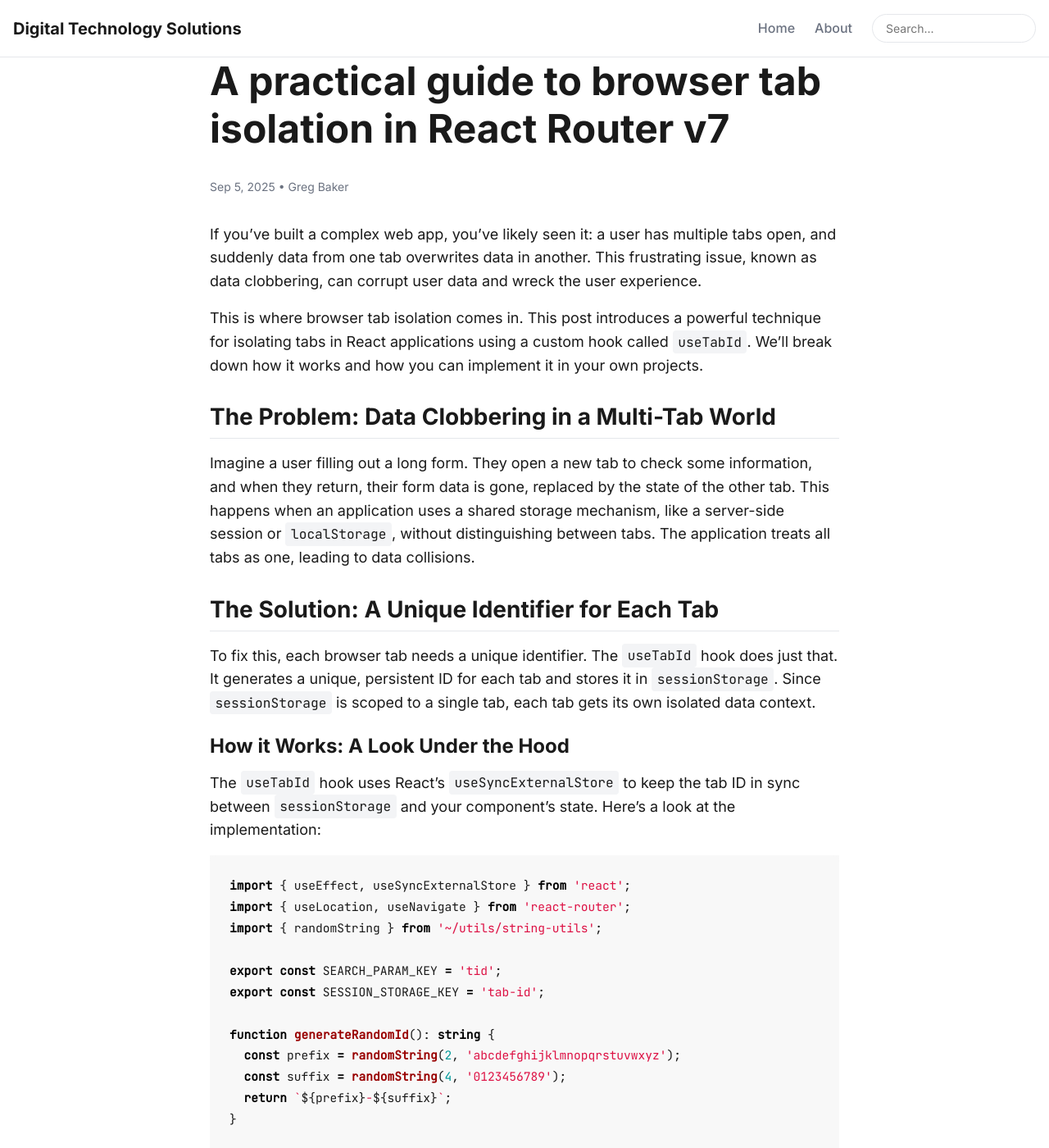
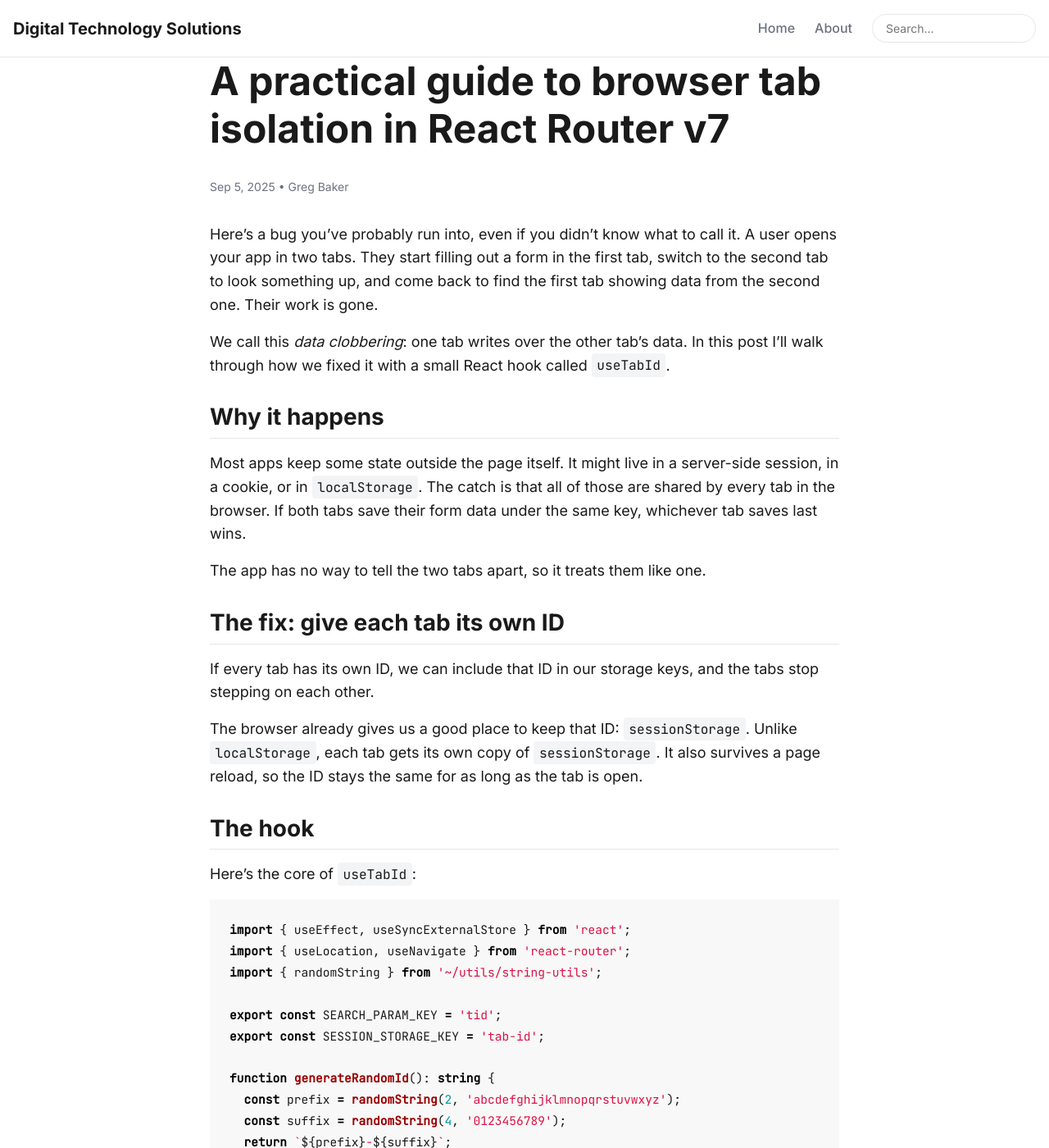
Before and after one commit to STN-DTS/stn-dts.github.io, a Jekyll site: the page built from docs/_posts/2025-09-05-browser-tab-isolation.md, in a window 1280 px wide and 1400 px high. Shown: the whole window at 82% size. Built offline with Jekyll 4.4.1, drawn with Linux system fonts in a browser that asks for light colours; some of the changed text lies outside the part shown.

Commit message:
docs(blog): rewrite browser tab isolation post in plainer language
Co-authored-by: Copilot <223556219+Copilot@users.noreply.github.com>

````diff
--- a/docs/_posts/2025-09-05-browser-tab-isolation.md
+++ b/docs/_posts/2025-09-05-browser-tab-isolation.md
@@ -6,30 +6,31 @@ date: 2025-09-05
 categories: react-router browser
 ---
 
-If you've built a complex web app, you've likely seen it: a user has multiple tabs open, and suddenly data from one tab
-overwrites data in another. This frustrating issue, known as data clobbering, can corrupt user data and wreck the user
-experience.
+Here's a bug you've probably run into, even if you didn't know what to call it. A user opens your app in two tabs. They
+start filling out a form in the first tab, switch to the second tab to look something up, and come back to find the first
+tab showing data from the second one. Their work is gone.
 
-This is where browser tab isolation comes in. This post introduces a powerful technique for isolating tabs in React applications
-using a custom hook called `useTabId`. We'll break down how it works and how you can implement it in your own projects.
+We call this *data clobbering*: one tab writes over the other tab's data. In this post I'll walk through how we fixed it
+with a small React hook called `useTabId`.
 
-## The Problem: Data Clobbering in a Multi-Tab World
+## Why it happens
 
-Imagine a user filling out a long form. They open a new tab to check some information, and when they return, their form data is
-gone, replaced by the state of the other tab. This happens when an application uses a shared storage mechanism, like a
-server-side session or `localStorage`, without distinguishing between tabs. The application treats all tabs as one, leading to
-data collisions.
+Most apps keep some state outside the page itself. It might live in a server-side session, in a cookie, or in
+`localStorage`. The catch is that all of those are shared by every tab in the browser. If both tabs save their form data
+under the same key, whichever tab saves last wins.
 
-## The Solution: A Unique Identifier for Each Tab
+The app has no way to tell the two tabs apart, so it treats them like one.
 
-To fix this, each browser tab needs a unique identifier. The `useTabId` hook does just that. It generates a unique, persistent
-ID for each tab and stores it in `sessionStorage`. Since `sessionStorage` is scoped to a single tab, each tab gets its own
-isolated data context.
+## The fix: give each tab its own ID
 
-### How it Works: A Look Under the Hood
+If every tab has its own ID, we can include that ID in our storage keys, and the tabs stop stepping on each other.
 
-The `useTabId` hook uses React's `useSyncExternalStore` to keep the tab ID in sync between `sessionStorage` and your component's
-state. Here's a look at the implementation:
+The browser already gives us a good place to keep that ID: `sessionStorage`. Unlike `localStorage`, each tab gets its own
+copy of `sessionStorage`. It also survives a page reload, so the ID stays the same for as long as the tab is open.
+
+## The hook
+
+Here's the core of `useTabId`:
 
 ```tsx
 import { useEffect, useSyncExternalStore } from 'react';
@@ -77,17 +78,27 @@ export function useTabId(options?: Options): string | undefined {
 }
 ```
 
-The hook's logic is straightforward:
+There isn't much to it. Taking it one piece at a time:
 
-1.  **Generate a unique ID:** `generateRandomId` creates a random, human-readable ID.
-2.  **Store the ID in `sessionStorage`:** `getSnapshot` gets the current tab ID from `sessionStorage` or creates a new one. This
-    makes the ID persist through page reloads in the same tab.
-3.  **Subscribe to changes:** `subscribe` listens for changes to the tab ID in `sessionStorage`. If the ID changes,
-    `useSyncExternalStore` triggers a re-render, ensuring the component always has the latest ID.
+- `generateRandomId` makes a short ID like `kq-4821`. It doesn't need to be globally unique, just different enough that
+  two tabs open at the same time won't get the same one. Keeping it short and readable also makes it easier to spot in
+  logs and URLs when you're debugging.
+- `getSnapshot` looks for an ID in `sessionStorage`. If there isn't one yet, it makes one and saves it. Either way, you
+  get the same ID back every time you call it in that tab.
+- `subscribe` listens for the browser's `storage` event so that if the stored ID ever changes, React knows to re-render.
 
-### Putting it all Together: Using the `useTabId` Hook
+These three pieces are wired together with `useSyncExternalStore`. That's React's built-in hook for reading a value that
+lives outside of React (here, `sessionStorage`) and keeping your component up to date with it. You give it a function to
+subscribe to changes, a function to read the current value, and a function to use during server rendering.
 
-Here's how to use the `useTabId` hook in a React component:
+That last one matters. When the page is rendered on the server there's no `window` and no `sessionStorage`, so the hook
+can't read the ID from there. Instead it falls back to the `tid` value in the URL's query string (`?tid=kq-4821`). The
+parts of the hook I left out above handle keeping that query parameter in sync with the stored ID, so the server and the
+browser end up agreeing on which tab is which.
+
+## Using it
+
+In a component, it looks like this:
 
 ```tsx
 import { useTabId } from '~/hooks/use-tab-id';
@@ -102,18 +113,22 @@ function MyComponent() {
 }
 ```
 
-By including the `tabId` in your data keys, you give each tab its own storage space. This prevents data clobbering and ensures a
-consistent user experience.
+The only change from what you'd normally write is that the tab ID is now part of the key. Tab A saves to
+`my-app-data-kq-4821`, tab B saves to `my-app-data-xd-0937`, and neither one can overwrite the other.
 
-## Beyond the Basics: URL Synchronization and Best Practices
+## A few tips
 
-A few best practices for using `useTabId`:
+- **Use it everywhere you store per-tab data.** If one component uses the tab ID and another doesn't, you've still got
+  the bug, it's just harder to find.
+- **Don't build more than you need.** For most apps, an ID in `sessionStorage` is enough. You probably don't need to
+  coordinate between tabs or track which tabs are open.
+- **Test it with real tabs.** Open the app in two tabs, do different things in each, and make sure nothing leaks
+  between them. Also try reloading a tab to check that it keeps its ID.
+- **Watch out for "Duplicate tab".** Most browsers copy `sessionStorage` when you duplicate a tab, so the new tab
+  starts out with the same ID as the original. Keep that in mind if it matters for your app.
 
-*   **Be consistent:** Use the `useTabId` hook in all components that handle tab-specific data.
-*   **Keep it simple:** The `useTabId` hook is a simple solution. Don't over-engineer your tab isolation logic.
-*   **Test thoroughly:** As with any critical feature, make sure to test your implementation to ensure it works as expected.
+## Wrapping up
 
-## Conclusion
-
-Browser tab isolation is essential for building robust web applications. With a custom hook like `useTabId`, you can easily
-isolate data between tabs, prevent data clobbering, and create a better user experience. Give it a try in your next project!
+Multi-tab bugs are annoying because they're hard to reproduce and they make users lose work. Giving each tab its own ID
+is a small change that fixes a whole class of them. If your app stores anything a user would be upset to lose, it's worth
+adding.
````
